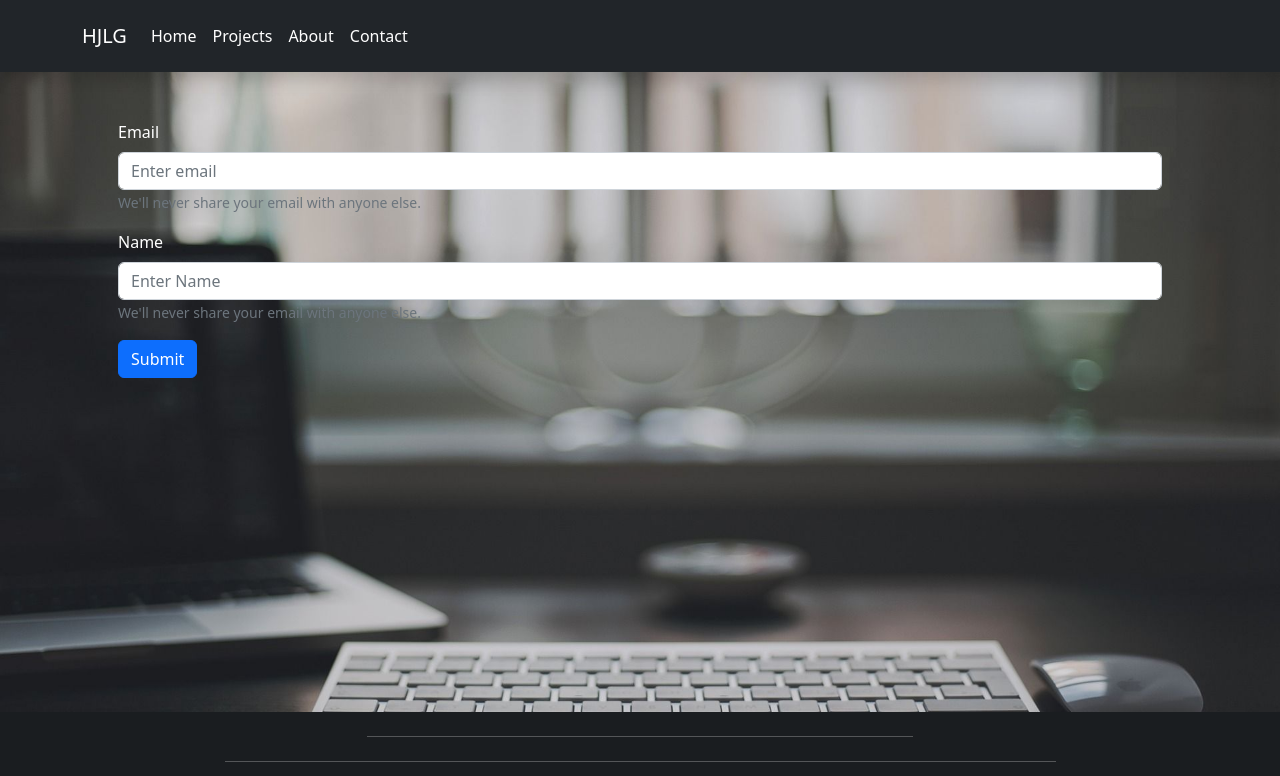
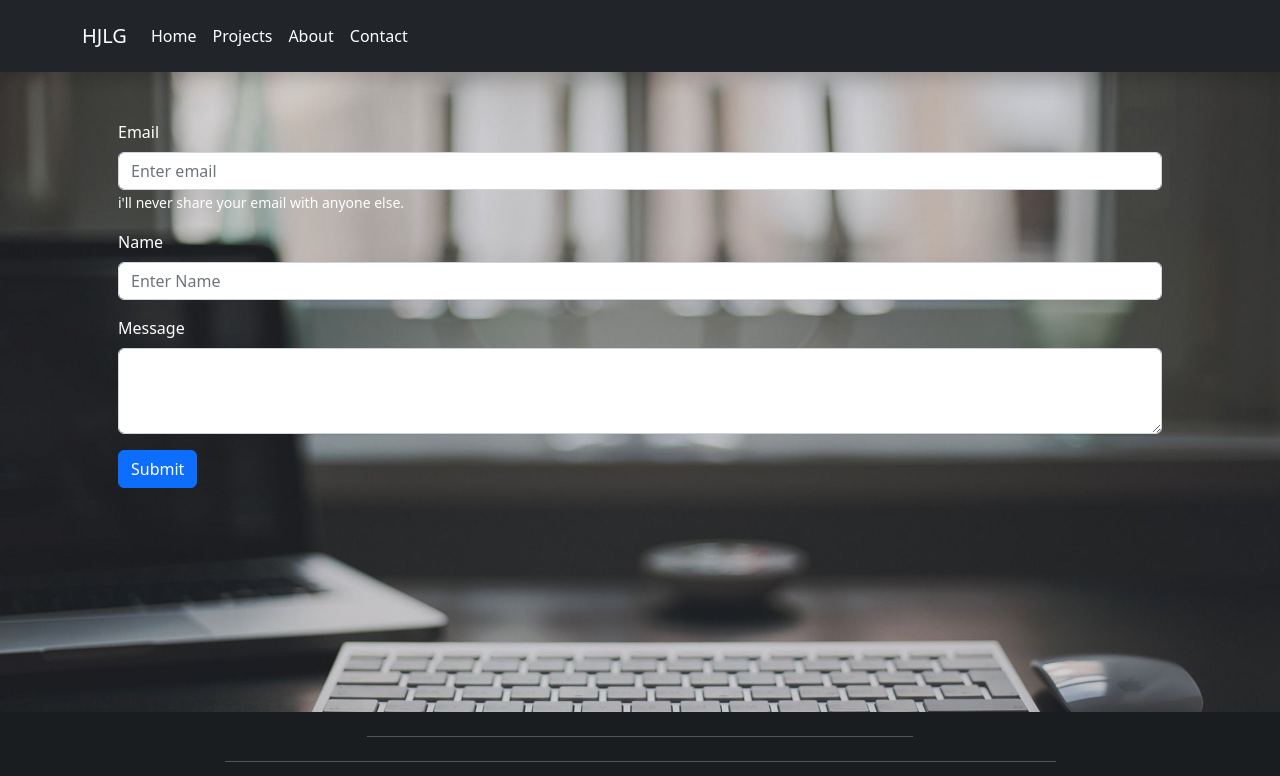
Before and after one commit to Herodesjosue/HerodesJosueAboutMe, a Next.js app: page /contact in a window 1280 px wide. Shown: the top 776 px of the page. Built offline with nearby package versions, Linux system fonts and the light colour scheme.

Commit message:
route contact add

```diff
--- a/src/app/contact/page.jsx
+++ b/src/app/contact/page.jsx
@@ -6,25 +6,50 @@ import { useState, useEffect } from "react";
 export default function Contact() {
   const [name, setName] = useState("");
   const [email, setEmail] = useState("");
+  const [message, setMessage] = useState("");
+  const [exito, setExito] = useState(false);
+  const handleSubmit = async (e) => {
+    e.preventDefault();
 
-  const handleSubmit = (e) => {
-    e.preventDefault();
-    fetch("https://formsubmit.co/ajax/herodeslugo@gmail.com", {
+    const data = {
+      name: name,
+      email: email,
+      message: message,
+    };
+
+    const headers = {
       method: "POST",
       headers: {
         "Content-Type": "application/json",
         Accept: "application/json",
       },
-      body: JSON.stringify({
-        name: name,
-        message: email,
-      }),
-    })
-      .then((response) => response.json())
-      .then((data) => console.log(data))
-      .catch((error) => console.log(error));
+      body: JSON.stringify(data),
+    };
+
+    try {
+      const response = await fetch(
+        "https://formsubmit.co/ajax/herodeslugo@gmail.com",
+        headers
+      );
+
+      const responseData = await response.json();
+      setExito(true);
+      setTimeout(() => {
+        setExito(false);
+        handleClear();
+      },2000)
+
+      console.log(responseData);
+    } catch (error) {
+      console.error(error);
+    }
   };
 
+  const handleClear = () => {
+    setName("");
+    setEmail("");
+    setMessage("");
+  };
   return (
     <div>
       <Form className="container p-5 text-white" onSubmit={handleSubmit}>
@@ -43,8 +68,8 @@ export default function Contact() {
                 type="email"
                 placeholder="Enter email"
               />
-              <Form.Text className="text-muted">
-                We'll never share your email with anyone else.
+              <Form.Text className="text-white">
+                i'll never share your email with anyone else.
               </Form.Text>
             </Form.Group>
           </div>
@@ -62,11 +87,29 @@ export default function Contact() {
                 type="text"
                 placeholder="Enter Name"
               />
-              <Form.Text className="text-muted">
-                We'll never share your email with anyone else.
-              </Form.Text>
             </Form.Group>
           </div>
+          <div className="col-lg-12">
+            <Form.Group
+              className="mb-3"
+              controlId="exampleForm.ControlTextarea1"
+            >
+              <Form.Label>Message</Form.Label>
+              <Form.Control
+                value={message}
+                onChange={(e) => setMessage(e.target.value)}
+                as="textarea"
+                rows={3}
+              />
+            </Form.Group>
+          </div>
+          {exito ?
+          <div className="col-lg-12">
+            <h3 className="text-center" style={{backgroundColor: "green", padding: "10px",}}>
+            Form sent
+            </h3>
+          </div>
+          : null }
           <div className="col-lg-12">
             <Button variant="primary" type="submit">
               Submit
```
